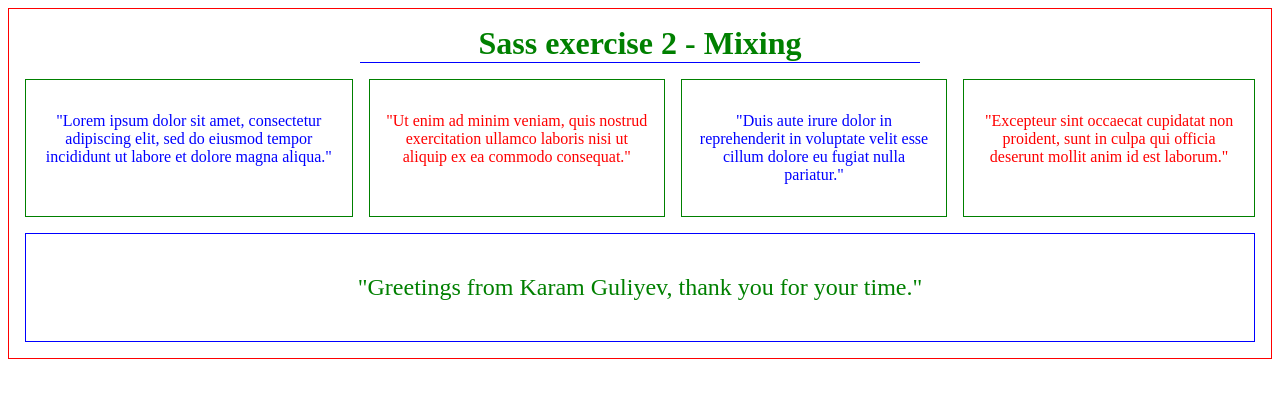
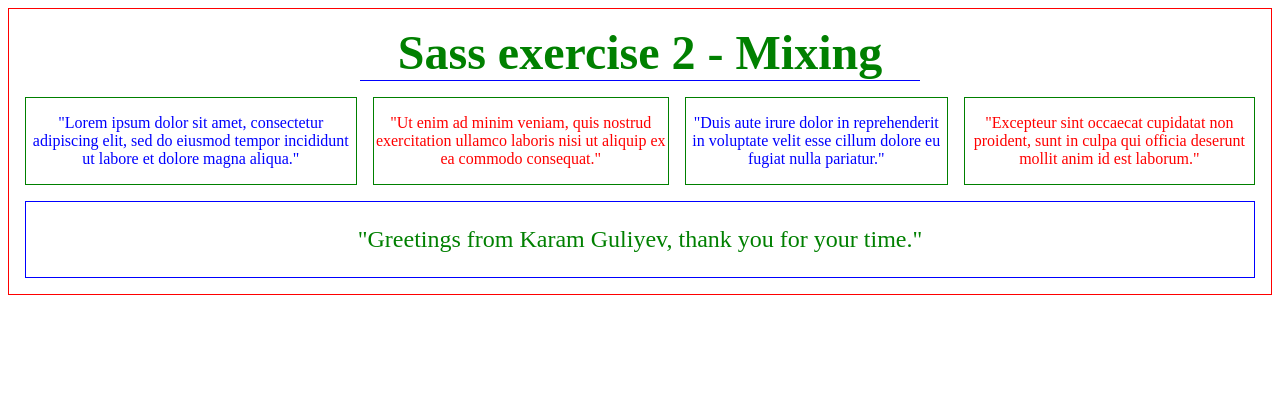
Before and after one commit to KaramGuliyev/DevelhopeSCSSExercises, a plain HTML site: page EX2/index.html in a window 1280 px wide. Drawn offline with Linux system fonts and the light colour scheme.

Commit message:
Fixing Bugs / Optimizing

```diff
--- a/EX2/style.scss
+++ b/EX2/style.scss
@@ -2,24 +2,23 @@ $colorPrimary: red;
 $colorSecondary: green;
 $colorTertiary: blue;
 
-@mixin colorChangeText($color) {
+@mixin colorChangeText($color:black, $border : 1px, $fontsize : 1rem) {
   color: $color;
-}
-@mixin colorChangeBorder($color) {
-  border: 1px solid $color;
+  border: 1px solid $border;
+  font-size: $fontsize;
+
 }
 
 .container {
-  @include colorChangeBorder($colorPrimary);
+  @include colorChangeText($border: $colorPrimary);
   padding: 1rem;
   text-align: center;
   h1 {
     margin: auto;
-    @include colorChangeText($colorSecondary);
+    @include colorChangeText($color: $colorSecondary, $fontsize: 3rem);
     border-bottom: 1px solid $colorTertiary;
     width: 35rem;
   }
-
 
   section {
     padding-top: 1rem;
@@ -35,12 +34,10 @@ $colorTertiary: blue;
     }
 
     article {
-      padding: 1rem;
-      @include colorChangeBorder($colorSecondary)
+      @include colorChangeText($border: $colorSecondary)
     }
     article.fullW {
-      @include colorChangeBorder($colorTertiary);
-      @include colorChangeText($colorSecondary);
+      @include colorChangeText($colorSecondary, $colorTertiary, 3vh);
       width: 100%;
       font-size: 3vh;
       text-align: center;
```
Also changed, not shown: EX2/style.css, 1 other file.
